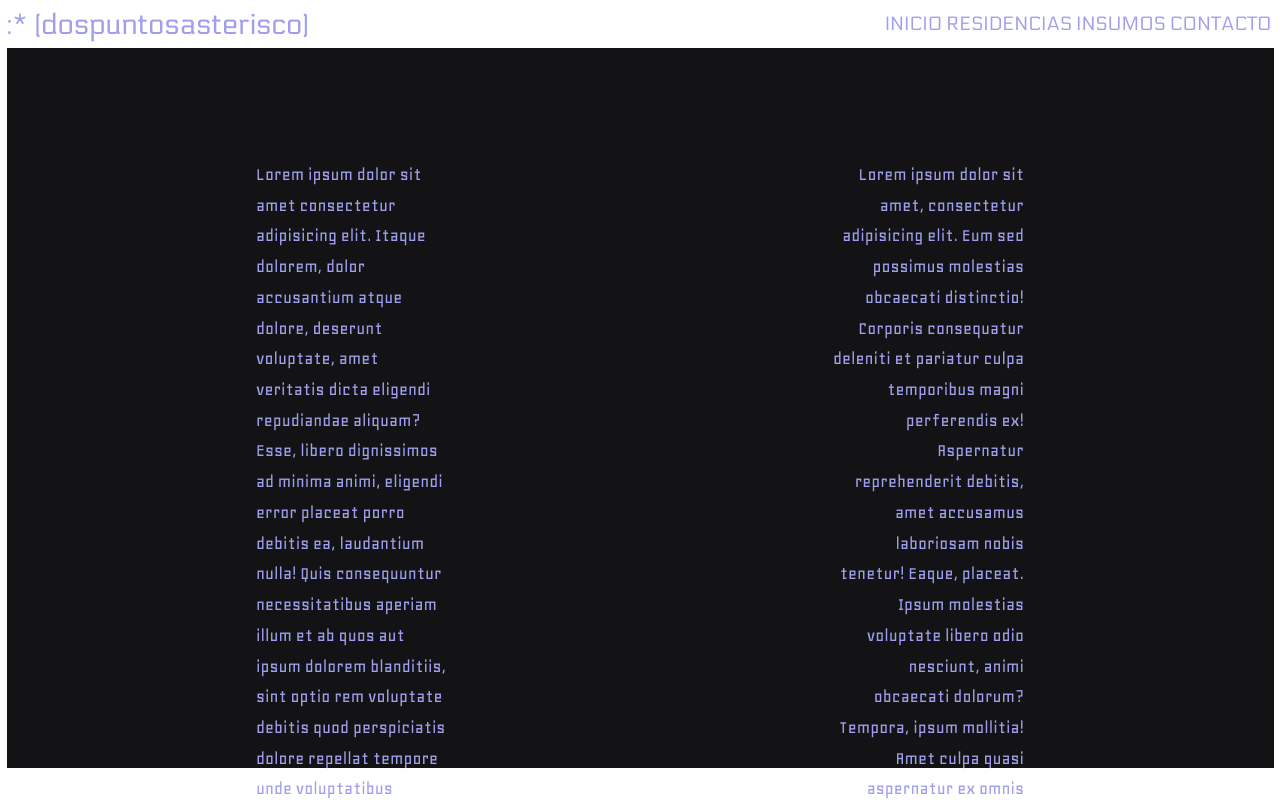
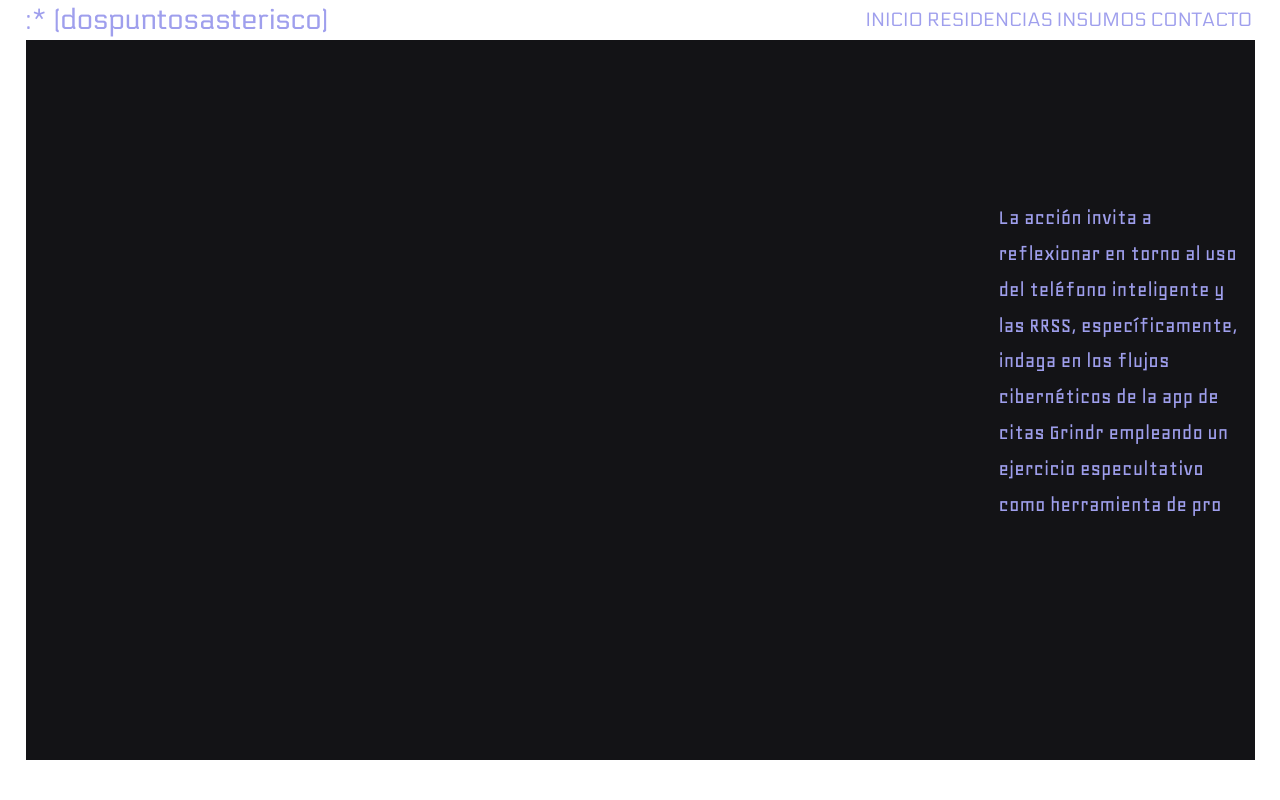
Before and after one commit to Lonsotibas/dospuntosasterisco-web, a Vue app: page / in a window 1280 px wide. Shown: the top 800 px of the page. Built offline with nearby package versions, Linux system fonts and the light colour scheme; no server answers.

Commit message:
Inicio
Modelo grindermanias y textos typewriter

```diff
--- a/src/App.vue
+++ b/src/App.vue
@@ -18,4 +18,8 @@ body {
   font-family: geo !important;
   font-size: 1.2em;
 }
+main {
+  position: relative;
+  max-height: 95vh;
+}
 </style>
--- a/src/assets/main.css
+++ b/src/assets/main.css
@@ -2,7 +2,8 @@
 
 #app {
   max-width: 1440px;
+  height: 100vh;
   margin: 0 auto;
-  padding: 0.2vh 0.5vw;
+  padding: 0vh 2vw;
   font-weight: normal;
 }
--- a/src/components/Header.vue
+++ b/src/components/Header.vue
@@ -28,12 +28,14 @@ import { RouterLink } from "vue-router";
   src: url(/fonts/Electrolize-Regular.ttf);
 }
 #header {
+  height: 5vh;
   font-family: electrolize;
   display: flex;
   justify-content: space-between;
 }
 #header-title {
-  display: inline-block;
+  display: inline-flex;
+  align-items: center;
 }
 #header-menu {
   display: inline-flex;
--- /dev/null
+++ b/src/components/TypeText.vue
@@ -0,0 +1,123 @@
+<script setup lang="ts">
+import { ref, onMounted } from "vue";
+
+const text = [
+  "El proyecto se configura como una acción performática en proceso que ahonda en los modos de uso de los dispositivos de interacción digital, y la emergencia de violencia en ellos.",
+  "La acción invita a reflexionar en torno al uso del teléfono inteligente y las RRSS, específicamente, indaga en los flujos cibernéticos de la app de citas Grindr empleando un ejercicio especultativo como herramienta de producción de realidad, entendiendo esta plataforma como un ciberespacio de violencias sistemáticas expresadas en forma de acoso, abuso, discriminación, entre otras.",
+  "La aplicación aparece como un espacio donde se da rienda suelta al anonimato, en el que se cruzan formas de deseo basadas en el consumo y tráfico de cuerpos humanos, datos y sustancias.",
+  "Buscamos visibilizar algunos efectos que emergen en la socialización virtual, tales como ansiedad, agotamiento, trastornos en la autopercepción y la autoestima, y en el peor de los casos, conductas autodestructivas, abuso de sustancias, suicidios o crímenes de odio.",
+];
+
+const rightText = ref("");
+const leftText = ref("");
+const currentTextIndex = ref(0);
+const currentCharIndex = ref(0);
+const previousCharIndex = ref(0);
+const currentText = ref("");
+const previousText = ref("");
+const isLeft = ref(true);
+
+const typeWriter = () => {
+  currentText.value = text[currentTextIndex.value];
+  const typeSpeed = 10;
+
+  if (isLeft.value) {
+    leftText.value = currentText.value.substring(0, currentCharIndex.value);
+  } else {
+    rightText.value = currentText.value.substring(0, currentCharIndex.value);
+  }
+  currentCharIndex.value++;
+
+  if (
+    leftText.value === currentText.value ||
+    rightText.value === currentText.value
+  ) {
+    previousCharIndex.value = currentCharIndex.value;
+    previousText.value = currentText.value;
+    deteleText();
+    isLeft.value = !isLeft.value;
+    currentTextIndex.value++;
+    currentCharIndex.value = 0;
+  }
+  if (currentTextIndex.value === text.length) {
+    currentTextIndex.value = 0;
+  }
+  setTimeout(typeWriter, typeSpeed);
+};
+
+const deteleText = () => {
+  const deleteSpeed = 5;
+  if (!isLeft.value) {
+    leftText.value = previousText.value.substring(
+      0,
+      previousCharIndex.value - 1
+    );
+  } else {
+    rightText.value = previousText.value.substring(
+      0,
+      previousCharIndex.value - 1
+    );
+  }
+  previousCharIndex.value--;
+  if (previousCharIndex.value === 0) {
+    return;
+  }
+  setTimeout(deteleText, deleteSpeed);
+};
+
+onMounted(() => {
+  setTimeout(typeWriter, 1000);
+});
+</script>
+
+<template>
+  <div id="view">
+    <div id="ar"></div>
+    <div class="typewriter left">
+      <span>
+        {{ leftText }}
+      </span>
+      <span class="cursor"></span>
+    </div>
+    <div class="typewriter right">
+      <span>
+        {{ rightText }}
+      </span>
+      <span class="cursor"></span>
+    </div>
+  </div>
+</template>
+
+<style scoped lang="less">
+.typewriter {
+  position: absolute;
+  height: 90vh;
+  width: 20vw;
+  font-size: 1.4rem;
+
+  .cursor {
+    border-right: 0.1em solid #000;
+    animation: blink 1s step-end infinite;
+  }
+
+  &.left {
+    left: 0;
+    top: 20vh;
+  }
+
+  &.right {
+    right: 0;
+    top: 20vh;
+  }
+
+  @keyframes blink {
+    from,
+    to {
+      border-color: transparent;
+    }
+    50% {
+      border-color: #000;
+    }
+  }
+}
+</style>
--- a/src/components/VerticalGallery.vue
+++ b/src/components/VerticalGallery.vue
@@ -1,7 +1,7 @@
 <script setup lang="ts">
 import { useTemplateRef, onMounted, ref } from "vue";
 let itemHeight: any = defineProps(["itemHeight"]);
-let height = ref(0);
+let height: any = ref("auto");
 let verticalContentHeight = ref(0);
 let verticalContentTop = ref(0);
 let actionHeight = ref(0);
@@ -27,13 +27,12 @@ const prevFun = () => {
 const nextFun = () => {
   let isItemHeight =
     contentHeight.value + contentTop.value - height.value + actionHeight.value;
-  console.log(isItemHeight);
   if (isItemHeight > 0 && isItemHeight > itemHeight) {
     contentTop.value -= itemHeight;
     prevShow = true;
   } else {
     contentTop.value -= isItemHeight;
-    nextShow = false;
+    nextShow = true;
     nextEnd = true;
   }
 };
@@ -56,17 +55,14 @@ onMounted(() => {
 
 <template>
   <div class="vertical-gallery" ref="vertical">
-    <div
-      class="vertical-prev"
-      ref="action"
-      v-show="prevShow"
-      @click="prevFun"
-    ></div>
+    <div @click="prevFun" class="vertical-prev" ref="action" v-show="prevShow">
+      <div class="prev-span"></div>
+    </div>
     <div
       class="vertical-content"
       :style="{
-        height: `${verticalContentHeight}px`,
-        top: `${verticalContentTop}px`,
+        height: `${height - actionHeight}px`,
+        top: `${actionHeight / 2}px`,
       }"
     >
       <div
@@ -77,7 +73,7 @@ onMounted(() => {
         <slot></slot>
       </div>
     </div>
-    <div class="vertical-next" @click="nextFun" v-show="nextShow">
+    <div @click="nextFun" class="vertical-next" v-show="nextShow">
       <div class="next-span"></div>
     </div>
   </div>
@@ -88,7 +84,6 @@ onMounted(() => {
   background-color: var(--white-soft);
   position: relative;
   height: 100%;
-  color: #666;
   .vertical-next,
   .vertical-prev {
     position: absolute;
@@ -116,7 +111,7 @@ onMounted(() => {
     top: 50%;
     width: 10px;
     height: 5px;
-    /*background: url("../assets/arrow.png") no-repeat;*/
+    /* background: url("../assets/arrow.png") no-repeat; */
     background-size: 100%;
   }
   .next-span {
--- a/src/views/Inicio.vue
+++ b/src/views/Inicio.vue
@@ -1,4 +1,5 @@
 <script setup lang="ts">
+import TypeText from "@/components/TypeText.vue";
 import * as THREE from "three";
 import { GLTFLoader } from "three/examples/jsm/Addons.js";
 import { DRACOLoader } from "three/examples/jsm/Addons.js";
@@ -19,7 +20,7 @@ const loader = new GLTFLoader();
 const dracoLoader = new DRACOLoader();
 dracoLoader.setDecoderPath("/examples/jsm/libs/draco");
 loader.load(
-  "/models/Mounstro69_textured_mesh_medpoly_glb.glb",
+  "/models/grindermanias.glb",
   (gltf) => {
     model = scene.add(gltf.scene);
   },
@@ -29,10 +30,13 @@ loader.load(
   }
 );
 
-const light = new THREE.AmbientLight(0xffffff);
+const light = new THREE.DirectionalLight(0xffffff, 4);
+light.castShadow = true;
+light.position.set(4, 2, 3);
+light.target.position.set(0, 0, 0);
 scene.add(light);
 
-camera.position.z = 5;
+camera.position.z = 10;
 
 const animate = () => {
   renderer.render(scene, camera);
@@ -47,8 +51,8 @@ const animate = () => {
     model.rotation.x = 0 * elapsedTime;
     model.rotation.y = 0 * elapsedTime;
 
-    model.rotation.x += 3 * (mouseY - model.rotation.x);
-    model.rotation.y -= 0.9 * (mouseX - model.rotation.y);
+    model.rotation.x -= 3 * (-mouseY - model.rotation.x);
+    model.rotation.y -= 4 * (-mouseX - model.rotation.y);
   });
 };
 
@@ -61,32 +65,11 @@ onMounted(() => {
 <template>
   <div id="view">
     <div id="ar"></div>
-    <div id="text">
-      Lorem ipsum dolor sit amet consectetur adipisicing elit. Itaque dolorem,
-      dolor accusantium atque dolore, deserunt voluptate, amet veritatis dicta
-      eligendi repudiandae aliquam? Esse, libero dignissimos ad minima animi,
-      eligendi error placeat porro debitis ea, laudantium nulla! Quis
-      consequuntur necessitatibus aperiam illum et ab quos aut ipsum dolorem
-      blanditiis, sint optio rem voluptate debitis quod perspiciatis dolore
-      repellat tempore unde voluptatibus similique illo! Quas unde fugit tempora
-      illo sit minima soluta? Explicabo culpa aperiam earum obcaecati,
-      laboriosam ullam dignissimos accusamus necessitatibus!
-    </div>
-    <div id="text-2">
-      Lorem ipsum dolor sit amet, consectetur adipisicing elit. Eum sed possimus
-      molestias obcaecati distinctio! Corporis consequatur deleniti et pariatur
-      culpa temporibus magni perferendis ex! Aspernatur reprehenderit debitis,
-      amet accusamus laboriosam nobis tenetur! Eaque, placeat. Ipsum molestias
-      voluptate libero odio nesciunt, animi obcaecati dolorum? Tempora, ipsum
-      mollitia! Amet culpa quasi aspernatur ex omnis reprehenderit adipisci.
-      Ipsam facilis possimus repellat vero ut? Quis in magnam incidunt odit
-      dolorem nostrum cumque illo ipsum beatae consequatur placeat delectus
-      minima, suscipit error? Laboriosam, quasi cupiditate.
-    </div>
+    <TypeText />
   </div>
 </template>
 
-<style scoped>
+<style scoped lang="less">
 #view {
   display: flex !important;
   justify-content: center;
@@ -95,17 +78,4 @@ onMounted(() => {
   max-width: 100%;
   height: 90vh;
 }
-#text {
-  position: absolute;
-  left: 20vw;
-  top: 20vh;
-  width: 15vw;
-}
-#text-2 {
-  text-align: right;
-  position: absolute;
-  right: 20vw;
-  top: 20vh;
-  width: 15vw;
-}
 </style>
--- a/src/views/Residencias.vue
+++ b/src/views/Residencias.vue
@@ -6,7 +6,7 @@ import image from "/images/no-image.png";
 <template>
   <div class="image-gallery">
     <VerticalGallery :itemHeight="120">
-      <div class="item" v-for="index in 10">
+      <div class="item" v-for="index in 15">
         <span>{{ index }}</span>
         <img class="img-item" :src="image" alt="" />
       </div>
@@ -16,15 +16,16 @@ import image from "/images/no-image.png";
 
 <style scoped lang="less">
 .image-gallery {
-  width: 200px;
-  height: 500px;
-  margin: 0 auto;
+  width: 50vw;
+  height: 95vh;
 }
 .item {
-  height: 120px;
+  height: 20%;
+  z-index: 2;
+  font-size: 2em;
   box-sizing: border-box;
-  padding: 2px 0;
   text-align: center;
+  color: black;
 }
 .img-item {
   height: 100%;
```
Also changed, not shown: 1 other file (tests, documents, lock files or other folders).
